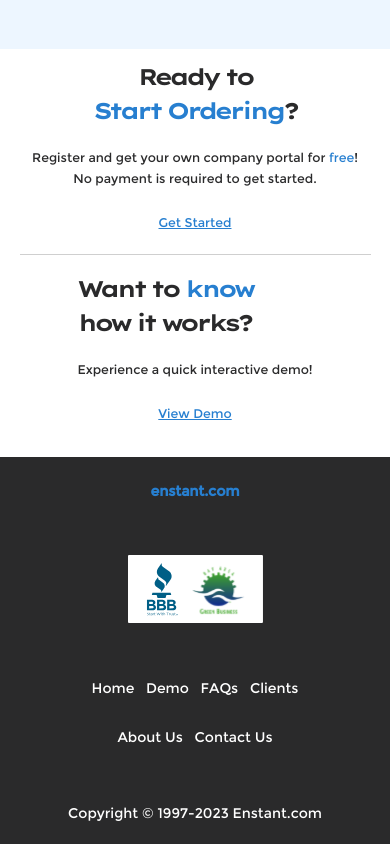
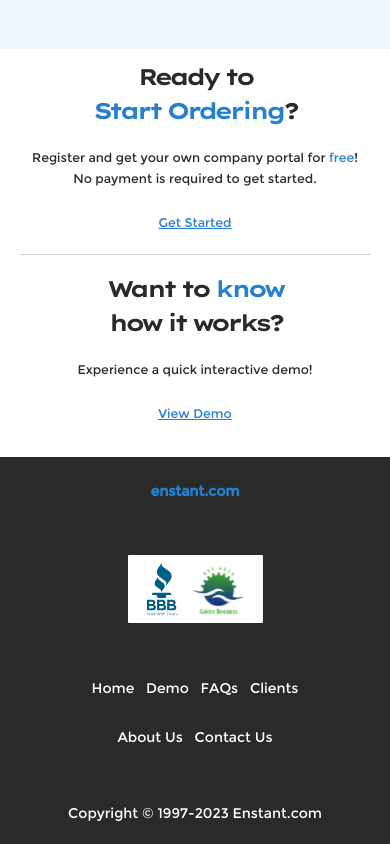
Before and after one commit to erik-ksth/enstant, a React (Create React App) app: page / in a window 390 px wide. Shown: the part 3420-4264 px from the top of the page. Built offline with nearby package versions, Linux system fonts and the light colour scheme.

Commit message:
fix: reminding footer title align

```diff
--- a/public/index.html
+++ b/public/index.html
@@ -24,6 +24,10 @@
       work correctly both with client-side routing and a non-root public URL.
       Learn how to configure a non-root public URL by running `npm run build`.
     -->
+    <link
+      rel="stylesheet"
+      href="https://cdnjs.cloudflare.com/ajax/libs/animate.css/4.1.1/animate.min.css"
+    />
     <title>Enstant</title>
   </head>
   <body>
--- a/src/components/modules/PageLayout/submodules/RemindingFooter/style.css
+++ b/src/components/modules/PageLayout/submodules/RemindingFooter/style.css
@@ -62,8 +62,8 @@
 
      .firstColumn > h2,
      .firstColumn > p,
-     .secondColumn > h2,
-     .secondColumn > p {
+     .secondColumn > div > h2,
+     .secondColumn > div > p {
           text-align: center;
      }
 
```
